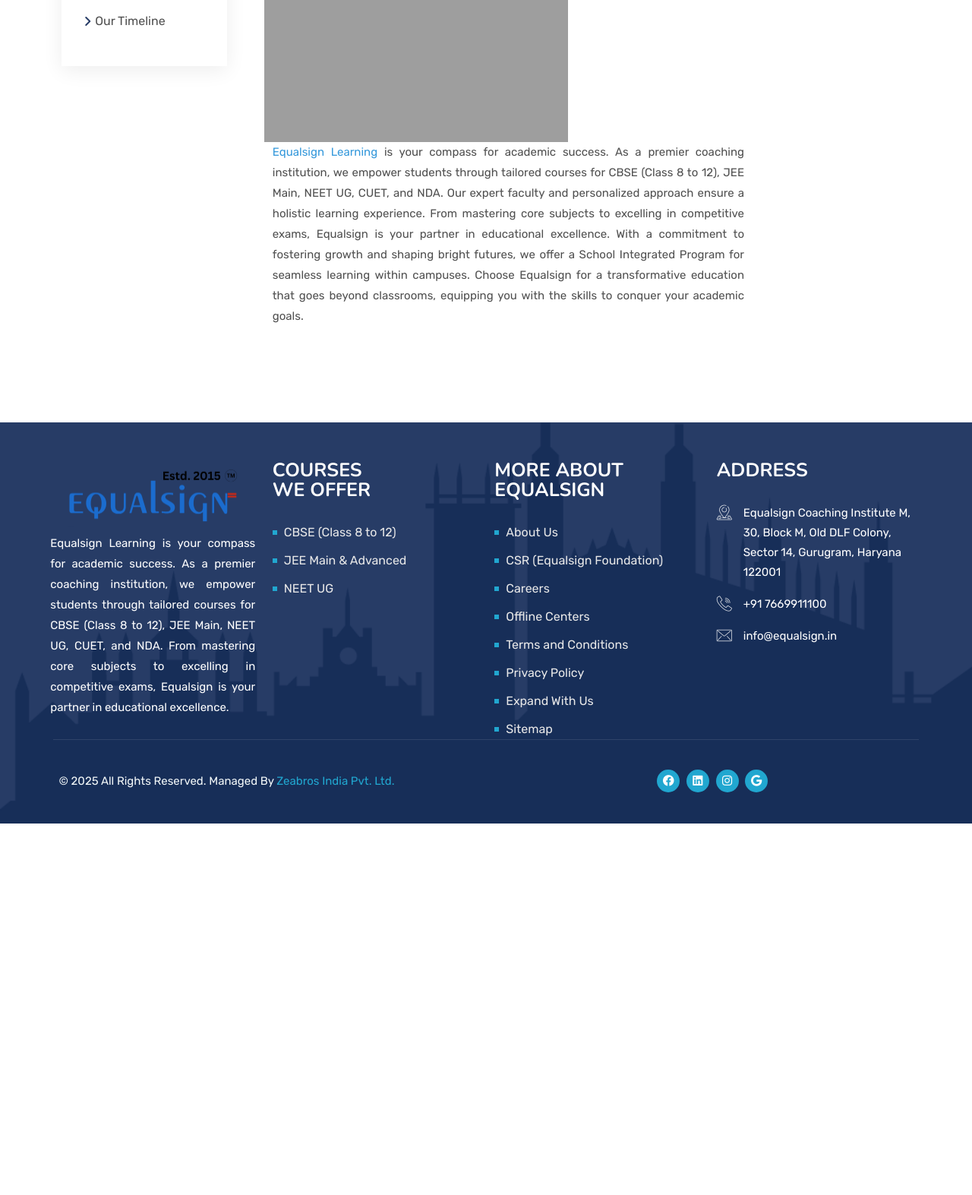
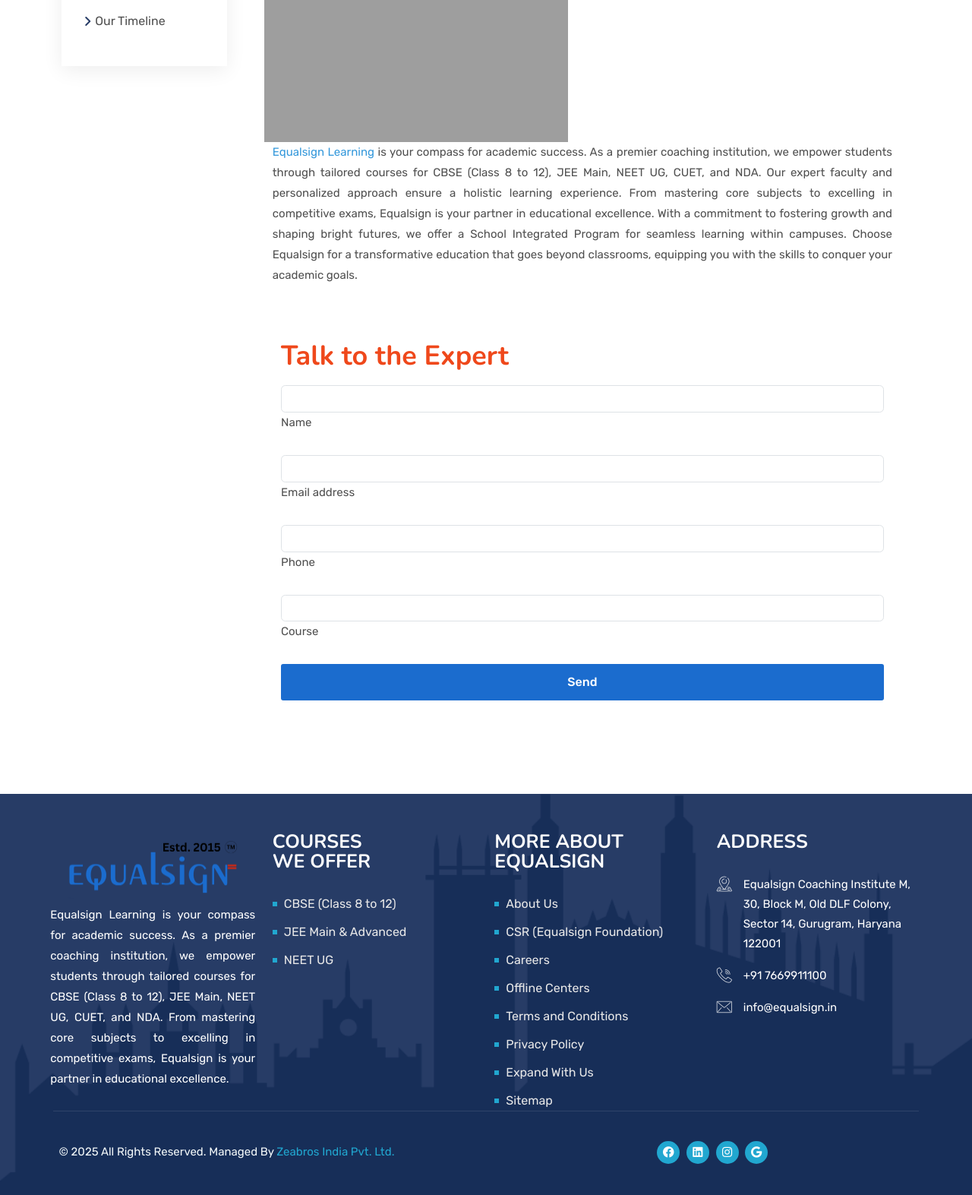
Before and after one commit to RahilKhandx/equalsignLearning, a PHP site: page /about-us.php in a window 1280 px wide. Shown: the part 659-2232 px from the top of the page at 76% size. Before the commit the page ends 1743 px from the top, so only its background shows below. Run offline with PHP 8.4, Linux system fonts and the light colour scheme; grey boxes are pictures that could not be loaded.

Commit message:
changed the coloumnn size

```diff
--- a/about-us.php
+++ b/about-us.php
@@ -23,13 +23,13 @@
                 <?php include "side-nav-2.php" ?>
             </div>
             <!-- main part -->
-            <div class="col-lg-7 pr-50 md-pr-15">
+            <div class="col-lg-9 pr-50 md-pr-15">
                 <div class="row">
                     <div class="col-lg-12  padding-0 md-pl-15 md-pr-15 md-mb-30">
                         <div class="img-part">
                             <div class="sec-title">
-                            <div class="sub-title orange">About</div>
-                            <h2 class="title mb-17">About Our Institution</h2>
+                                <div class="sub-title orange">About</div>
+                                <h2 class="title mb-17">About Our Institution</h2>
                             </div>
                             <img class="wow fadeInUp" src="assets\images\Equalsign Imaes\683 x 529.png" alt="About Image">
                         </div>
@@ -52,6 +52,40 @@
                     </div>
                 </div>
 
+                <div class="container mt-5 wow fadeInUp">
+                    <div class="sec-title">
+                        <!-- <div class="sub-title orange">About</div> -->
+                        <h2 class="title mb-17">Talk to the Expert</h2>
+                    </div>
+                    <form>
+                        <!-- Name input -->
+                        <div data-mdb-input-init class="form-outline mb-4">
+                            <input type="text" id="form4Example1" class="form-control" />
+                            <label class="form-label" for="form4Example1">Name</label>
+                        </div>
+
+                        <!-- Email input -->
+                        <div data-mdb-input-init class="form-outline mb-4">
+                            <input type="email" id="form4Example2" class="form-control" />
+                            <label class="form-label" for="form4Example2">Email address</label>
+                        </div>
+                        <!-- phone -->
+                        <div data-mdb-input-init class="form-outline mb-4">
+                            <input type="tel" id="form4Example3" class="form-control" />
+                            <label class="form-label" for="form4Example3">Phone</label>
+                        </div>
+                        <!-- course -->
+                        <div data-mdb-input-init class="form-outline mb-4">
+                            <input type="text" id="form4Example4" class="form-control" />
+                            <label class="form-label" for="form4Example4">Course</label>
+                        </div>
+
+
+                        <!-- Submit button -->
+                        <button data-mdb-ripple-init type="button" class="btn btn-primary btn-block mb-4 readon2">Send</button>
+                    </form>
+                </div>
+
             </div>
 
 
--- a/founder-message.php
+++ b/founder-message.php
@@ -23,7 +23,7 @@
                 <?php include "side-nav-2.php" ?>
             </div>
             <!-- main part -->
-            <div class="col-lg-7 pr-50 md-pr-15">
+            <div class="col-lg-9 pr-50 md-pr-15">
                 <div class="row">
                     <div class="col-lg-12  padding-0 md-pl-15 md-pr-15 md-mb-30">
                         <div class="img-part">
```
Also changed, not shown: belief.php (+31 -1 lines).
